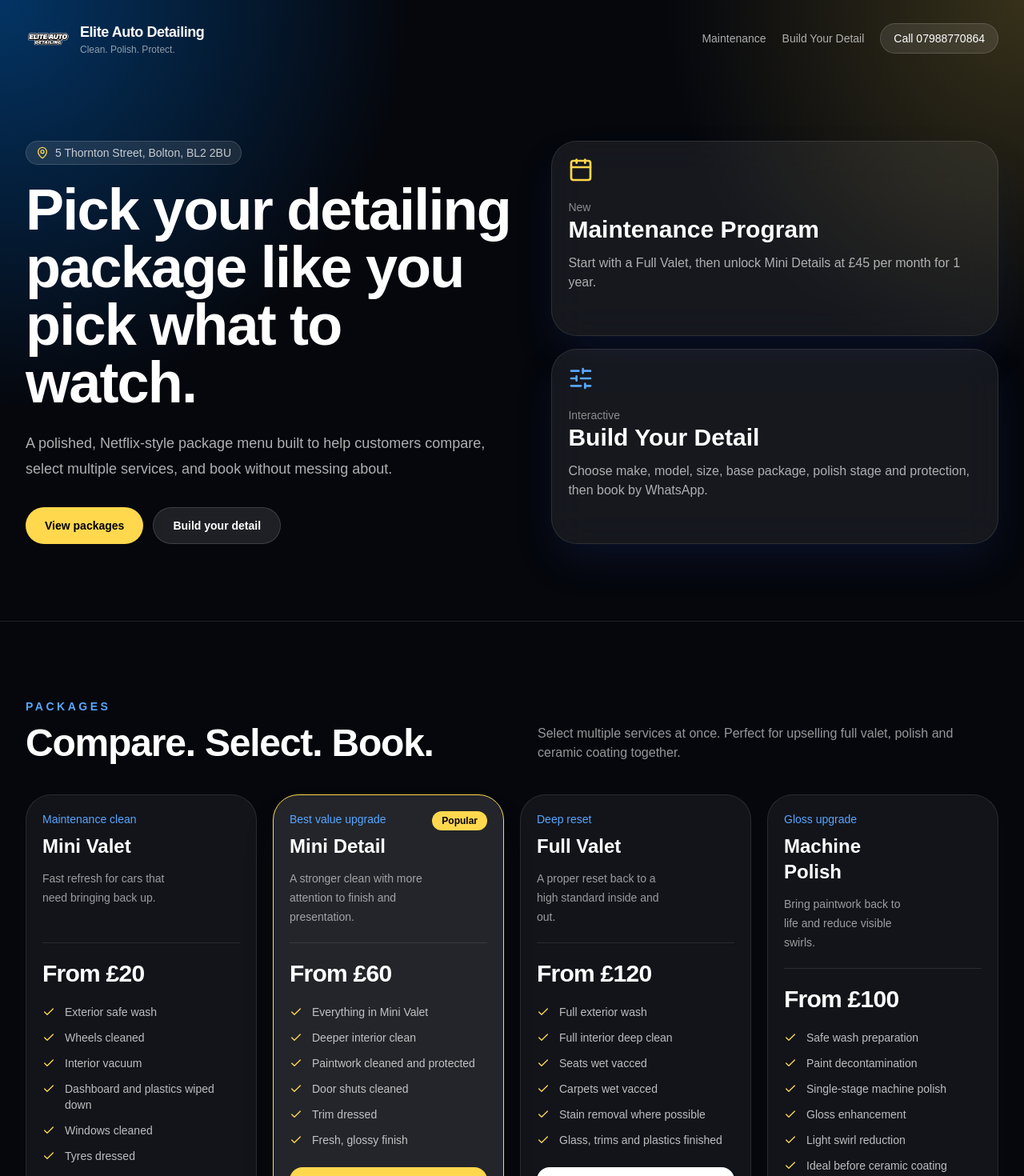
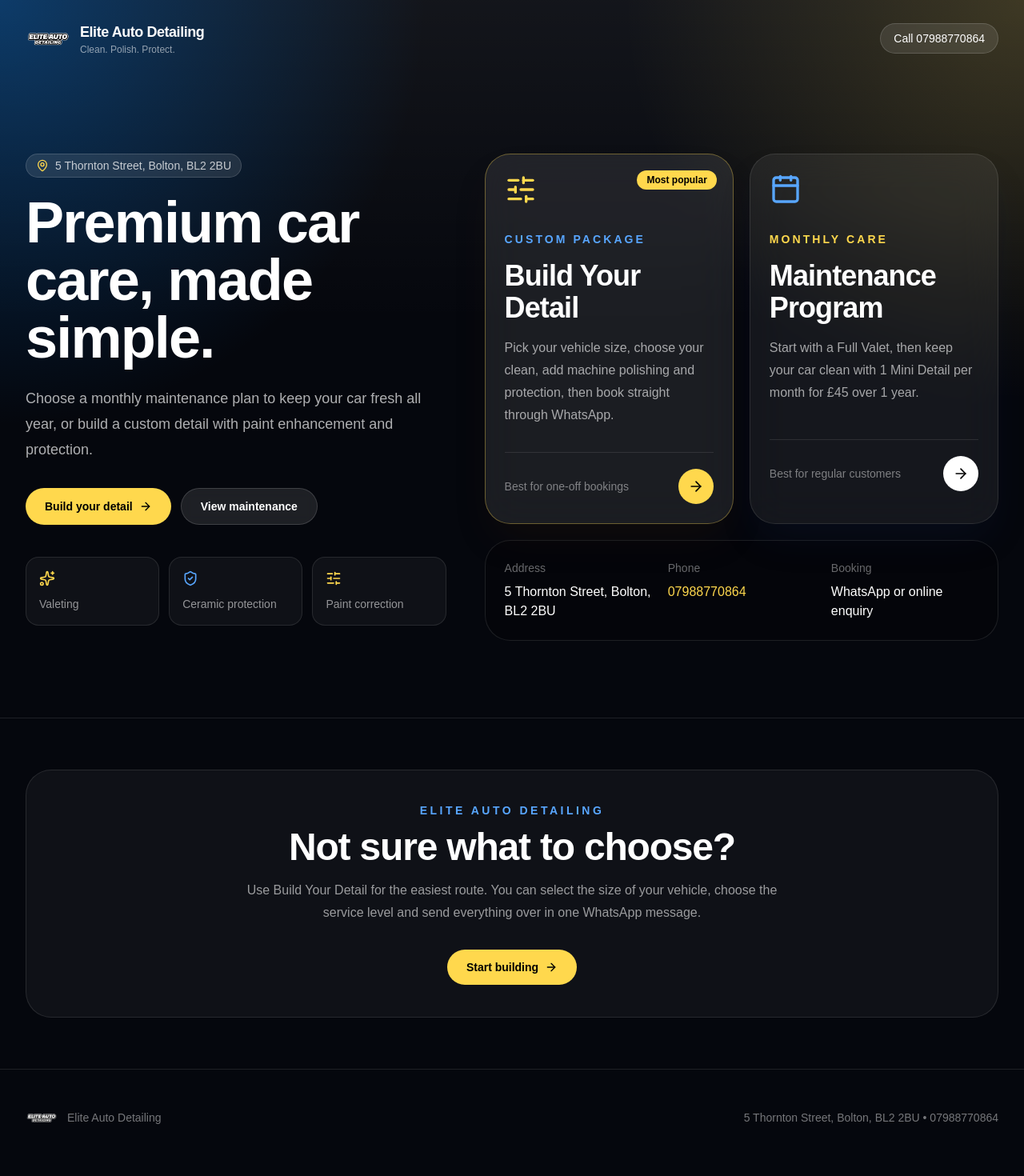
Before and after one commit to eliteautobolton/new-elite-gpt, a Next.js app: page / in a window 1280 px wide. Shown: the top 1470 px of the page at 80% size. Built offline with nearby package versions, Linux system fonts and the light colour scheme.

Commit message:
Add files via upload

```diff
--- a/app/page.tsx
+++ b/app/page.tsx
@@ -1,134 +1,221 @@
 "use client";
 
 import Link from "next/link";
-import { Check, Phone, MapPin, Calendar, SlidersHorizontal } from "lucide-react";
-import { useMemo, useState } from "react";
-
-const packages = [
-  { name: "Mini Valet", price: "From £20", tagline: "Fast refresh for cars that need bringing back up.", bestFor: "Maintenance clean", features: ["Exterior safe wash", "Wheels cleaned", "Interior vacuum", "Dashboard and plastics wiped down", "Windows cleaned", "Tyres dressed"] },
-  { name: "Mini Detail", price: "From £60", tagline: "A stronger clean with more attention to finish and presentation.", bestFor: "Best value upgrade", popular: true, features: ["Everything in Mini Valet", "Deeper interior clean", "Paintwork cleaned and protected", "Door shuts cleaned", "Trim dressed", "Fresh, glossy finish"] },
-  { name: "Full Valet", price: "From £120", tagline: "A proper reset back to a high standard inside and out.", bestFor: "Deep reset", features: ["Full exterior wash", "Full interior deep clean", "Seats wet vacced", "Carpets wet vacced", "Stain removal where possible", "Glass, trims and plastics finished"] },
-  { name: "Machine Polish", price: "From £100", tagline: "Bring paintwork back to life and reduce visible swirls.", bestFor: "Gloss upgrade", features: ["Safe wash preparation", "Paint decontamination", "Single-stage machine polish", "Gloss enhancement", "Light swirl reduction", "Ideal before ceramic coating"] },
-  { name: "Ceramic Coating", price: "From £50", tagline: "Longer-lasting protection with easier maintenance washing.", bestFor: "Protection", features: ["Paintwork preparation", "Ceramic coating application", "Hydrophobic finish", "Improved gloss", "Easier future cleaning", "Upgrade options available"] },
-  { name: "Wet Vac Interior Add-on", price: "From £60", tagline: "For seats, carpets, stains, work cars and family cars.", bestFor: "Interior stains", features: ["Seat wet vac options", "Carpet extraction", "Stain improvement", "Odour improvement", "Ideal with Full Valet", "Photos recommended for quote"] },
-  { name: "Dog Hair Removal", price: "Quoted on condition", tagline: "Heavy pet hair removed properly before the car is finished.", bestFor: "Pet hair", features: ["Pet hair removal", "Interior vacuum", "Seat and carpet attention", "Boot area clean-up", "Works well with Full Valet", "Quote after photos or inspection"] },
-];
+import {
+  ArrowRight,
+  Calendar,
+  MapPin,
+  Phone,
+  ShieldCheck,
+  SlidersHorizontal,
+  Sparkles,
+} from "lucide-react";
 
 export default function Home() {
-  const [selectedPackages, setSelectedPackages] = useState<string[]>(["Mini Detail"]);
-  const [form, setForm] = useState({ name: "", phone: "", car: "", date: "", time: "", message: "" });
-  const selectedSummary = useMemo(() => selectedPackages.length ? selectedPackages.join(", ") : "General Enquiry", [selectedPackages]);
-
-  const togglePackage = (name: string) => setSelectedPackages((current) => current.includes(name) ? current.filter((item) => item !== name) : [...current, name]);
-  const selectAndScroll = (name: string) => {
-    setSelectedPackages((current) => current.includes(name) ? current : [...current, name]);
-    document.getElementById("booking")?.scrollIntoView({ behavior: "smooth" });
-  };
-  const handleChange = (e: React.ChangeEvent<HTMLInputElement | HTMLTextAreaElement>) => setForm((prev) => ({ ...prev, [e.target.name]: e.target.value }));
-  const handleSubmit = (e: React.FormEvent) => {
-    e.preventDefault();
-    const bookingMessage = `NEW ELITE AUTO DETAILING BOOKING
-
-Selected services:
-${selectedPackages.length ? selectedPackages.map((item) => `- ${item}`).join("\n") : "- General enquiry only"}
-
-Name: ${form.name}
-Phone: ${form.phone}
-Vehicle: ${form.car}
-Preferred date: ${form.date}
-Preferred time: ${form.time}
-
-General enquiry / extra info:
-${form.message}`;
-    window.location.href = `mailto:eliteautodetailingbookings@gmail.com?subject=New Elite Auto Detailing Booking&body=${encodeURIComponent(bookingMessage)}`;
-  };
-
   return (
     <main className="min-h-screen overflow-hidden bg-[#05070d] text-white">
-      <section className="relative border-b border-white/10">
-        <div className="absolute inset-0 bg-[radial-gradient(circle_at_top_left,rgba(0,132,255,0.36),transparent_34%),radial-gradient(circle_at_top_right,rgba(255,216,77,0.20),transparent_30%)]" />
+      <section className="relative min-h-screen border-b border-white/10">
+        <div className="absolute inset-0 bg-[radial-gradient(circle_at_top_left,rgba(0,132,255,0.34),transparent_34%),radial-gradient(circle_at_top_right,rgba(255,216,77,0.18),transparent_32%),linear-gradient(180deg,rgba(255,255,255,0.06),transparent_45%)]" />
+
         <header className="relative mx-auto flex max-w-7xl items-center justify-between px-5 py-5 md:px-8">
           <Link href="/" className="flex items-center gap-3">
-            <img src="/logo.png" alt="Elite Auto Detailing logo" className="h-14 w-14 rounded-2xl object-contain" />
-            <div><p className="text-lg font-semibold tracking-tight">Elite Auto Detailing</p><p className="text-xs text-white/55">Clean. Polish. Protect.</p></div>
+            <img
+              src="/logo.png"
+              alt="Elite Auto Detailing logo"
+              className="h-14 w-14 rounded-2xl object-contain"
+            />
+            <div>
+              <p className="text-lg font-semibold tracking-tight">
+                Elite Auto Detailing
+              </p>
+              <p className="text-xs text-white/55">Clean. Polish. Protect.</p>
+            </div>
           </Link>
-          <nav className="hidden items-center gap-5 text-sm text-white/65 md:flex">
-            <Link href="/maintenance-program" className="hover:text-white">Maintenance</Link>
-            <Link href="/build-your-detail" className="hover:text-white">Build Your Detail</Link>
-            <a href="tel:07988770864" className="rounded-full border border-white/15 bg-white/10 px-4 py-2 font-medium text-white backdrop-blur transition hover:bg-white/15">Call 07988770864</a>
-          </nav>
+
+          <a
+            href="tel:07988770864"
+            className="hidden rounded-full border border-white/15 bg-white/10 px-4 py-2 text-sm font-medium backdrop-blur transition hover:bg-white/15 md:flex"
+          >
+            Call 07988770864
+          </a>
         </header>
 
-        <div className="relative mx-auto grid max-w-7xl gap-10 px-5 pb-16 pt-10 md:grid-cols-[1.05fr_0.95fr] md:px-8 md:pb-24 md:pt-20">
+        <div className="relative mx-auto grid max-w-7xl gap-12 px-5 pb-16 pt-12 md:grid-cols-[0.9fr_1.1fr] md:px-8 md:pb-24 md:pt-24">
           <div>
-            <div className="mb-5 inline-flex items-center gap-2 rounded-full border border-white/15 bg-white/10 px-3 py-1 text-sm text-white/75 backdrop-blur"><MapPin className="h-4 w-4 text-[#ffd84d]" />5 Thornton Street, Bolton, BL2 2BU</div>
-            <h1 className="max-w-4xl text-5xl font-semibold tracking-tight md:text-7xl">Pick your detailing package like you pick what to watch.</h1>
-            <p className="mt-6 max-w-2xl text-lg leading-8 text-white/68">A polished, Netflix-style package menu built to help customers compare, select multiple services, and book without messing about.</p>
+            <div className="mb-5 inline-flex items-center gap-2 rounded-full border border-white/15 bg-white/10 px-3 py-1 text-sm text-white/75 backdrop-blur">
+              <MapPin className="h-4 w-4 text-[#ffd84d]" />
+              5 Thornton Street, Bolton, BL2 2BU
+            </div>
+
+            <h1 className="max-w-4xl text-5xl font-semibold tracking-tight md:text-7xl">
+              Premium car care, made simple.
+            </h1>
+
+            <p className="mt-6 max-w-2xl text-lg leading-8 text-white/68">
+              Choose a monthly maintenance plan to keep your car fresh all year,
+              or build a custom detail with paint enhancement and protection.
+            </p>
+
             <div className="mt-8 flex flex-col gap-3 sm:flex-row">
-              <button onClick={() => document.getElementById("packages")?.scrollIntoView({ behavior: "smooth" })} className="rounded-full bg-[#ffd84d] px-6 py-3 text-sm font-bold text-black transition hover:scale-[1.02] hover:bg-[#ffe276]">View packages</button>
-              <Link href="/build-your-detail" className="rounded-full border border-white/15 bg-white/10 px-6 py-3 text-center text-sm font-semibold backdrop-blur transition hover:bg-white/15">Build your detail</Link>
+              <Link
+                href="/build-your-detail"
+                className="inline-flex items-center justify-center gap-2 rounded-full bg-[#ffd84d] px-6 py-3 text-sm font-bold text-black transition hover:scale-[1.02] hover:bg-[#ffe276]"
+              >
+                Build your detail
+                <ArrowRight className="h-4 w-4" />
+              </Link>
+
+              <Link
+                href="/maintenance-program"
+                className="inline-flex items-center justify-center gap-2 rounded-full border border-white/15 bg-white/10 px-6 py-3 text-sm font-semibold backdrop-blur transition hover:bg-white/15"
+              >
+                View maintenance
+              </Link>
+            </div>
+
+            <div className="mt-10 grid gap-3 text-sm text-white/55 sm:grid-cols-3">
+              <div className="rounded-2xl border border-white/10 bg-white/[0.045] p-4">
+                <Sparkles className="mb-3 h-5 w-5 text-[#ffd84d]" />
+                Valeting
+              </div>
+              <div className="rounded-2xl border border-white/10 bg-white/[0.045] p-4">
+                <ShieldCheck className="mb-3 h-5 w-5 text-[#58a6ff]" />
+                Ceramic protection
+              </div>
+              <div className="rounded-2xl border border-white/10 bg-white/[0.045] p-4">
+                <SlidersHorizontal className="mb-3 h-5 w-5 text-[#ffd84d]" />
+                Paint correction
+              </div>
             </div>
           </div>
 
-          <div className="grid gap-4">
-            <Link href="/maintenance-program" className="rounded-[2rem] border border-white/10 bg-white/[0.07] p-5 shadow-2xl shadow-blue-950/40 backdrop-blur-xl transition hover:-translate-y-1">
-              <Calendar className="mb-5 h-8 w-8 text-[#ffd84d]" /><p className="text-sm text-white/50">New</p><h2 className="text-3xl font-semibold">Maintenance Program</h2><p className="mt-3 text-white/65">Start with a Full Valet, then unlock Mini Details at £45 per month for 1 year.</p>
+          <div className="grid gap-5 md:grid-cols-2">
+            <Link
+              href="/build-your-detail"
+              className="group relative overflow-hidden rounded-[2rem] border border-[#ffd84d]/35 bg-white/[0.09] p-6 shadow-2xl shadow-yellow-950/20 backdrop-blur-xl transition hover:-translate-y-1 hover:bg-white/[0.12]"
+            >
+              <div className="absolute right-5 top-5 rounded-full bg-[#ffd84d] px-3 py-1 text-xs font-bold text-black">
+                Most popular
+              </div>
+
+              <SlidersHorizontal className="mb-8 h-10 w-10 text-[#ffd84d]" />
+
+              <p className="text-sm font-semibold uppercase tracking-[0.22em] text-[#58a6ff]">
+                Custom package
+              </p>
+
+              <h2 className="mt-4 text-4xl font-semibold tracking-tight">
+                Build Your Detail
+              </h2>
+
+              <p className="mt-4 min-h-[96px] leading-7 text-white/62">
+                Pick your vehicle size, choose your clean, add machine polishing
+                and protection, then book straight through WhatsApp.
+              </p>
+
+              <div className="mt-8 flex items-center justify-between border-t border-white/10 pt-5">
+                <span className="text-sm text-white/45">
+                  Best for one-off bookings
+                </span>
+                <span className="flex h-11 w-11 items-center justify-center rounded-full bg-[#ffd84d] text-black transition group-hover:scale-110">
+                  <ArrowRight className="h-5 w-5" />
+                </span>
+              </div>
             </Link>
-            <Link href="/build-your-detail" className="rounded-[2rem] border border-white/10 bg-white/[0.07] p-5 shadow-2xl shadow-blue-950/40 backdrop-blur-xl transition hover:-translate-y-1">
-              <SlidersHorizontal className="mb-5 h-8 w-8 text-[#58a6ff]" /><p className="text-sm text-white/50">Interactive</p><h2 className="text-3xl font-semibold">Build Your Detail</h2><p className="mt-3 text-white/65">Choose make, model, size, base package, polish stage and protection, then book by WhatsApp.</p>
+
+            <Link
+              href="/maintenance-program"
+              className="group relative overflow-hidden rounded-[2rem] border border-white/10 bg-white/[0.065] p-6 shadow-2xl shadow-blue-950/20 backdrop-blur-xl transition hover:-translate-y-1 hover:bg-white/[0.1]"
+            >
+              <Calendar className="mb-8 h-10 w-10 text-[#58a6ff]" />
+
+              <p className="text-sm font-semibold uppercase tracking-[0.22em] text-[#ffd84d]">
+                Monthly care
+              </p>
+
+              <h2 className="mt-4 text-4xl font-semibold tracking-tight">
+                Maintenance Program
+              </h2>
+
+              <p className="mt-4 min-h-[96px] leading-7 text-white/62">
+                Start with a Full Valet, then keep your car clean with 1 Mini
+                Detail per month for £45 over 1 year.
+              </p>
+
+              <div className="mt-8 flex items-center justify-between border-t border-white/10 pt-5">
+                <span className="text-sm text-white/45">
+                  Best for regular customers
+                </span>
+                <span className="flex h-11 w-11 items-center justify-center rounded-full bg-white text-black transition group-hover:scale-110 group-hover:bg-[#ffd84d]">
+                  <ArrowRight className="h-5 w-5" />
+                </span>
+              </div>
             </Link>
+
+            <div className="rounded-[2rem] border border-white/10 bg-black/20 p-6 md:col-span-2">
+              <div className="grid gap-5 md:grid-cols-3">
+                <div>
+                  <p className="text-sm text-white/40">Address</p>
+                  <p className="mt-2 font-medium">
+                    5 Thornton Street, Bolton, BL2 2BU
+                  </p>
+                </div>
+                <div>
+                  <p className="text-sm text-white/40">Phone</p>
+                  <a
+                    href="tel:07988770864"
+                    className="mt-2 block font-medium text-[#ffd84d]"
+                  >
+                    07988770864
+                  </a>
+                </div>
+                <div>
+                  <p className="text-sm text-white/40">Booking</p>
+                  <p className="mt-2 font-medium">
+                    WhatsApp or online enquiry
+                  </p>
+                </div>
+              </div>
+            </div>
           </div>
         </div>
       </section>
 
-      <section id="packages" className="mx-auto max-w-7xl px-5 py-16 md:px-8 md:py-24">
-        <div className="mb-10 flex flex-col justify-between gap-4 md:flex-row md:items-end">
-          <div><p className="text-sm font-semibold uppercase tracking-[0.25em] text-[#58a6ff]">Packages</p><h2 className="mt-3 text-4xl font-semibold tracking-tight md:text-5xl">Compare. Select. Book.</h2></div>
-          <p className="max-w-xl text-white/58">Select multiple services at once. Perfect for upselling full valet, polish and ceramic coating together.</p>
-        </div>
-        <div className="grid gap-5 md:grid-cols-2 xl:grid-cols-4">
-          {packages.map((item) => {
-            const selected = selectedPackages.includes(item.name);
-            return (
-              <article key={item.name} className={`relative overflow-hidden rounded-[2rem] border p-5 transition duration-300 hover:-translate-y-1 ${selected ? "border-[#ffd84d] bg-white/[0.12] shadow-2xl shadow-yellow-950/20" : item.popular ? "border-[#ffd84d]/40 bg-white/[0.09]" : "border-white/10 bg-white/[0.055]"}`}>
-                {item.popular && <div className="absolute right-5 top-5 rounded-full bg-[#ffd84d] px-3 py-1 text-xs font-bold text-black">Popular</div>}
-                <div className="pr-20"><p className="text-sm text-[#58a6ff]">{item.bestFor}</p><h3 className="mt-2 text-2xl font-semibold">{item.name}</h3><p className="mt-3 min-h-[72px] text-sm leading-6 text-white/58">{item.tagline}</p></div>
-                <div className="mt-5 border-t border-white/10 pt-5"><p className="text-3xl font-bold tracking-tight">{item.price}</p></div>
-                <ul className="mt-5 space-y-3">{item.features.map((feature) => <li key={feature} className="flex gap-3 text-sm text-white/72"><Check className="mt-0.5 h-4 w-4 shrink-0 text-[#ffd84d]" />{feature}</li>)}</ul>
-                <div className="mt-6 grid gap-3"><button onClick={() => togglePackage(item.name)} className={`w-full rounded-2xl px-5 py-4 text-sm font-bold transition ${selected ? "bg-[#ffd84d] text-black hover:bg-[#ffe276]" : "bg-white text-black hover:bg-[#58a6ff]"}`}>{selected ? "Selected ✓" : "Add to booking"}</button><button onClick={() => selectAndScroll(item.name)} className="w-full rounded-2xl border border-white/10 bg-white/[0.06] px-5 py-3 text-sm font-semibold text-white transition hover:bg-white/[0.1]">Add & go to form</button></div>
-              </article>
-            );
-          })}
+      <section className="mx-auto max-w-7xl px-5 py-16 md:px-8">
+        <div className="rounded-[2rem] border border-white/10 bg-white/[0.045] p-6 text-center md:p-10">
+          <p className="text-sm font-semibold uppercase tracking-[0.25em] text-[#58a6ff]">
+            Elite Auto Detailing
+          </p>
+          <h2 className="mt-3 text-3xl font-semibold tracking-tight md:text-5xl">
+            Not sure what to choose?
+          </h2>
+          <p className="mx-auto mt-4 max-w-2xl leading-7 text-white/58">
+            Use Build Your Detail for the easiest route. You can select the size
+            of your vehicle, choose the service level and send everything over
+            in one WhatsApp message.
+          </p>
+
+          <Link
+            href="/build-your-detail"
+            className="mt-8 inline-flex items-center justify-center gap-2 rounded-full bg-[#ffd84d] px-6 py-3 text-sm font-bold text-black transition hover:scale-[1.02] hover:bg-[#ffe276]"
+          >
+            Start building
+            <ArrowRight className="h-4 w-4" />
+          </Link>
         </div>
       </section>
 
-      <section id="booking" className="border-y border-white/10 bg-white/[0.035]">
-        <div className="mx-auto grid max-w-7xl gap-8 px-5 py-16 md:grid-cols-[0.9fr_1.1fr] md:px-8 md:py-24">
-          <div>
-            <p className="text-sm font-semibold uppercase tracking-[0.25em] text-[#58a6ff]">Booking</p><h2 className="mt-3 text-4xl font-semibold tracking-tight">Your selected services</h2>
-            <div className="mt-6 rounded-[2rem] border border-white/10 bg-black/25 p-5">
-              {selectedPackages.length ? <div className="space-y-3">{selectedPackages.map((item) => <div key={item} className="flex items-center justify-between rounded-2xl bg-white/[0.06] px-4 py-3"><span className="font-medium">{item}</span><button onClick={() => togglePackage(item)} className="text-sm text-white/45 transition hover:text-white">Remove</button></div>)}</div> : <p className="text-white/55">No package selected yet. You can still send a general enquiry.</p>}
-              <p className="mt-5 text-sm leading-6 text-white/55">Final quote may depend on vehicle size, condition, dog hair, staining, mould, or extra polishing required.</p>
-            </div>
-            <div className="mt-6 flex items-center gap-3 text-white/60"><Phone className="h-5 w-5 text-[#ffd84d]" /><span>07988770864</span></div>
-          </div>
-
-          <form onSubmit={handleSubmit} className="rounded-[2rem] border border-white/10 bg-[#080b13] p-5 shadow-2xl shadow-black/30 md:p-8">
-            <div className="grid gap-4 md:grid-cols-2">
-              <label className="space-y-2"><span className="text-sm text-white/60">Name</span><input name="name" value={form.name} onChange={handleChange} required className="w-full rounded-2xl border border-white/10 bg-white/[0.06] px-4 py-3 outline-none ring-[#58a6ff] transition focus:ring-2" /></label>
-              <label className="space-y-2"><span className="text-sm text-white/60">Phone</span><input name="phone" value={form.phone} onChange={handleChange} required className="w-full rounded-2xl border border-white/10 bg-white/[0.06] px-4 py-3 outline-none ring-[#58a6ff] transition focus:ring-2" /></label>
-              <label className="space-y-2 md:col-span-2"><span className="text-sm text-white/60">Car / van details</span><input name="car" value={form.car} onChange={handleChange} placeholder="e.g. BMW 3 Series, Tesla Model Y, work van" className="w-full rounded-2xl border border-white/10 bg-white/[0.06] px-4 py-3 outline-none ring-[#58a6ff] transition focus:ring-2" /></label>
-              <label className="space-y-2"><span className="text-sm text-white/60">Preferred date</span><input type="date" name="date" value={form.date} onChange={handleChange} className="w-full rounded-2xl border border-white/10 bg-white/[0.06] px-4 py-3 outline-none ring-[#58a6ff] transition focus:ring-2" /></label>
-              <label className="space-y-2"><span className="text-sm text-white/60">Preferred time</span><input type="time" name="time" value={form.time} onChange={handleChange} className="w-full rounded-2xl border border-white/10 bg-white/[0.06] px-4 py-3 outline-none ring-[#58a6ff] transition focus:ring-2" /></label>
-              <label className="space-y-2 md:col-span-2"><span className="text-sm text-white/60">General enquiry / extra info</span><textarea name="message" value={form.message} onChange={handleChange} rows={5} placeholder="Tell us about stains, dog hair, mould, scratches, ceramic coating, or anything else you want sorting." className="w-full resize-none rounded-2xl border border-white/10 bg-white/[0.06] px-4 py-3 outline-none ring-[#58a6ff] transition focus:ring-2" /></label>
-            </div>
-            <button className="mt-5 w-full rounded-2xl bg-[#ffd84d] px-6 py-4 text-sm font-bold text-black transition hover:scale-[1.01] hover:bg-[#ffe276]">Send booking request</button>
-            <p className="mt-4 text-center text-xs text-white/40">5 Thornton Street, Bolton, BL2 2BU • 07988770864</p>
-          </form>
+      <footer className="mx-auto flex max-w-7xl flex-col gap-4 border-t border-white/10 px-5 py-10 text-sm text-white/45 md:flex-row md:items-center md:justify-between md:px-8">
+        <div className="flex items-center gap-3">
+          <img
+            src="/logo.png"
+            alt="Elite Auto Detailing logo"
+            className="h-10 w-10 rounded-xl object-contain"
+          />
+          <p>Elite Auto Detailing</p>
         </div>
-      </section>
-
-      <footer className="mx-auto flex max-w-7xl flex-col gap-4 px-5 py-10 text-sm text-white/45 md:flex-row md:items-center md:justify-between md:px-8"><Link href="/" className="flex items-center gap-3"><img src="/logo.png" alt="Elite Auto Detailing logo" className="h-10 w-10 rounded-xl object-contain" /><p>Elite Auto Detailing</p></Link><p>5 Thornton Street, Bolton, BL2 2BU • 07988770864</p></footer>
+        <p>5 Thornton Street, Bolton, BL2 2BU • 07988770864</p>
+      </footer>
     </main>
   );
 }
```
